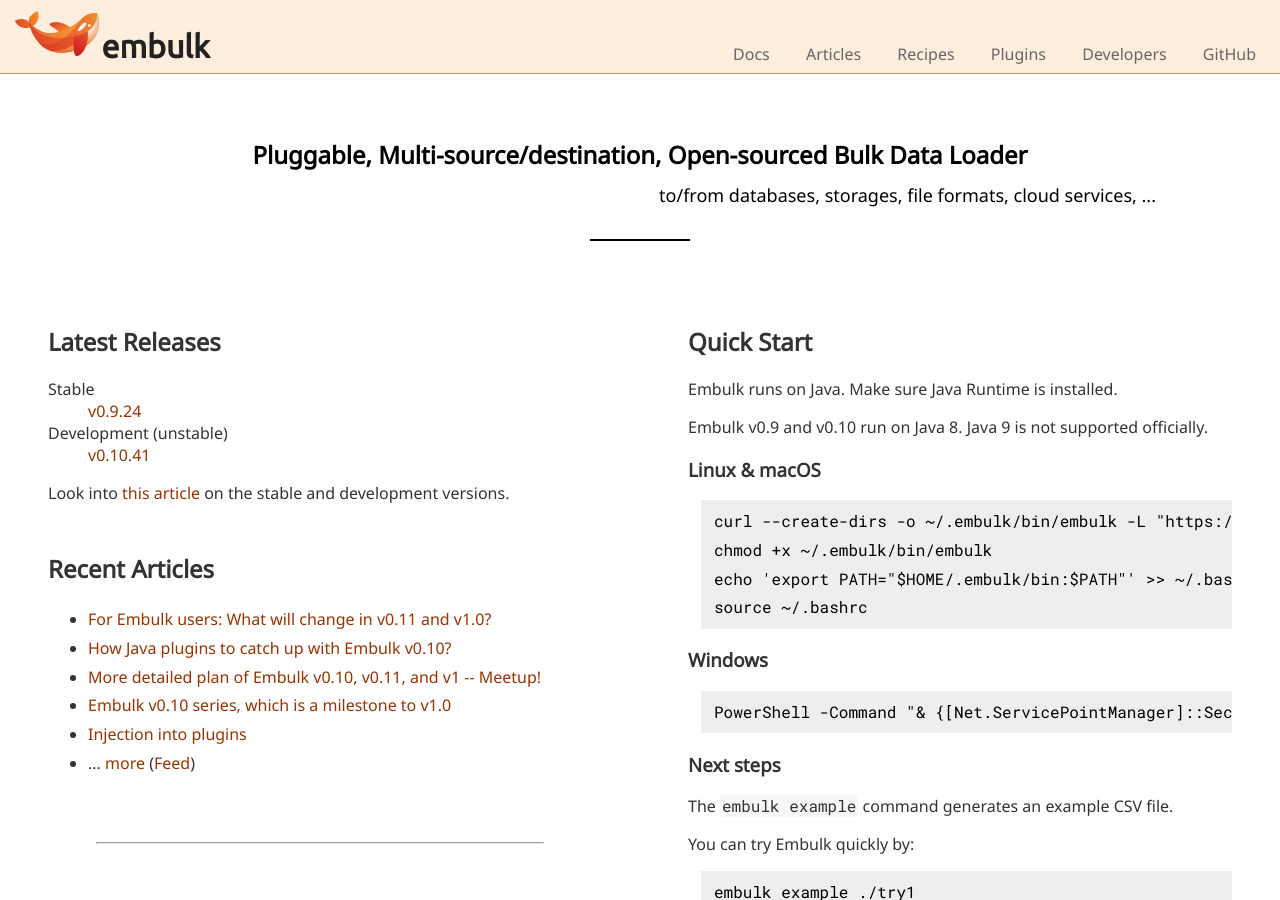
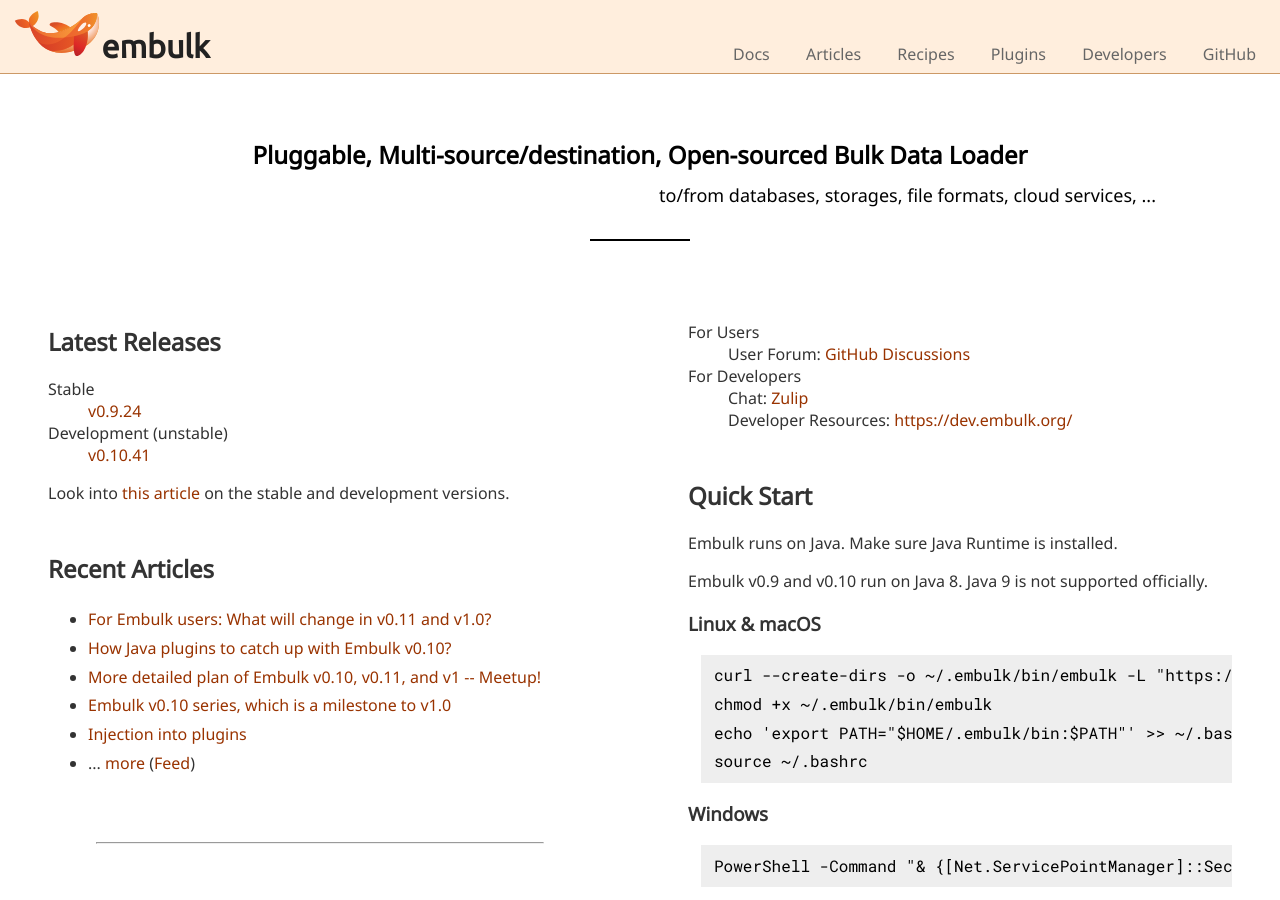
Before and after one commit to hiroyuki-sato/embulk.github.io, a Jekyll site: the page built from index.html, in a window 1280 px wide and 900 px high. Built offline with Jekyll 4.4.1, drawn with Linux system fonts in a browser that asks for light colours.

Commit message:
Add the Community

```diff
--- a/index.html
+++ b/index.html
@@ -51,6 +51,16 @@
   </div>
 
   <div class="right">
+    <section id="community">
+      <dl>
+        <dt>For Users</dt>
+        <dd>User Forum: <a href="https://github.com/orgs/embulk/discussions/categories/user-forum">GitHub Discussions</a></dd>
+        <dt>For Developers</dt>
+        <dd>Chat: <a href="https://embulk-dev.zulipchat.com/">Zulip</a></dd>
+        <dd>Developer Resources: <a href="https://dev.embulk.org/">https://dev.embulk.org/</a></dd>
+      </dl>
+    </section>
+
     <section id="quick-start">
       <h2>Quick Start</h2>
       <p>Embulk runs on Java. Make sure Java Runtime is installed.</p>
```
